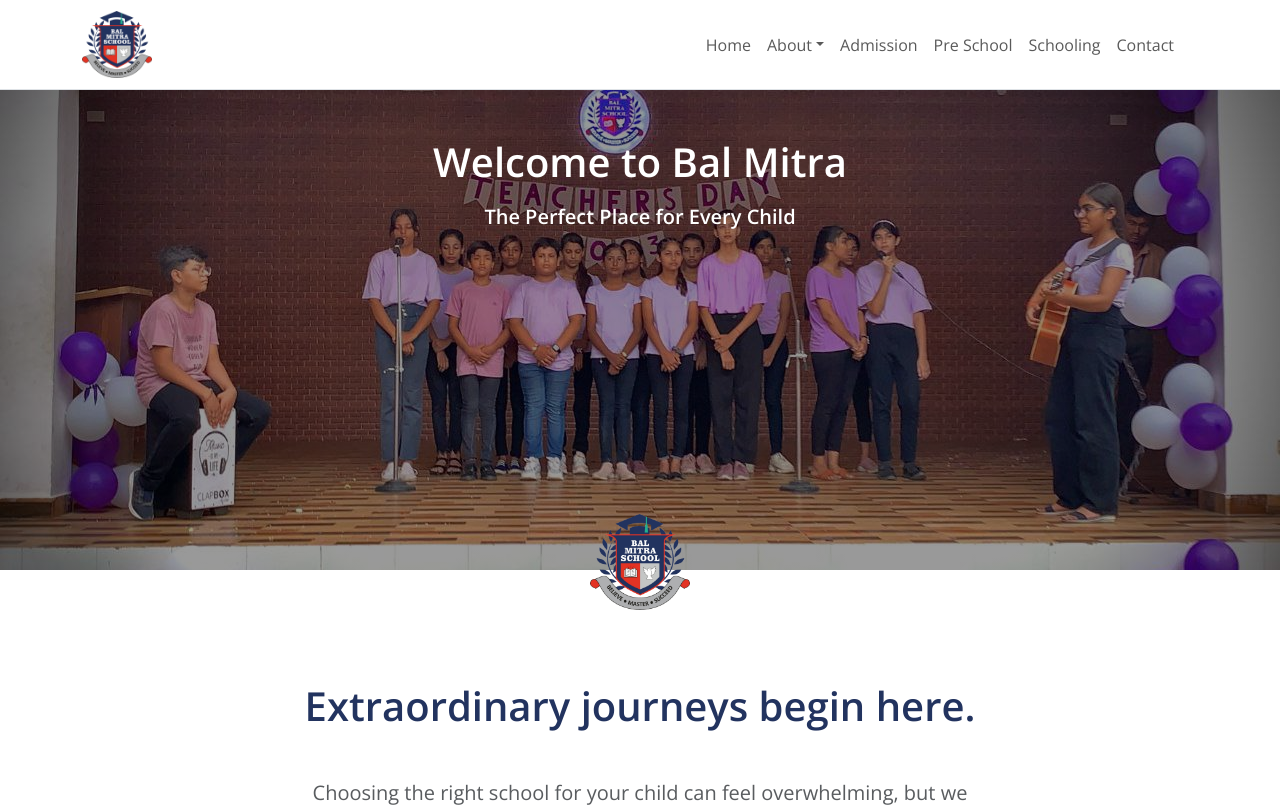
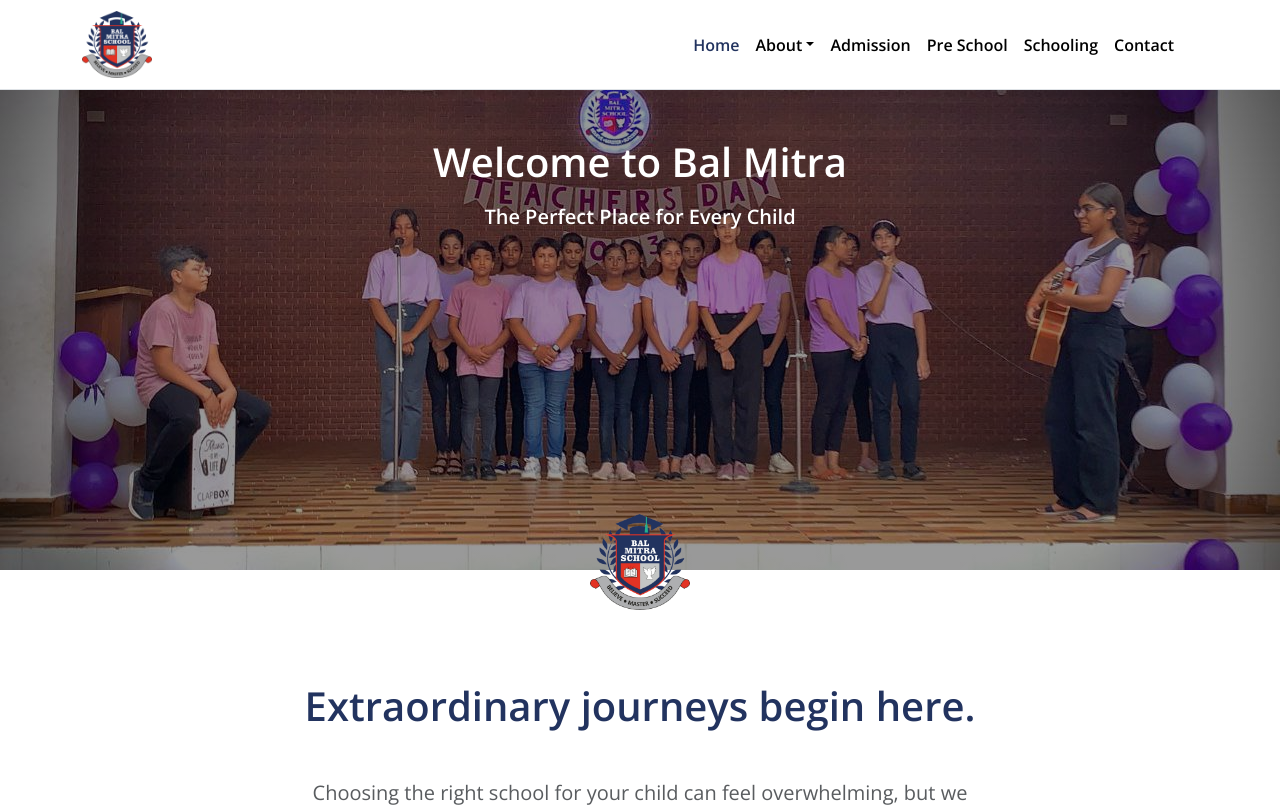
Before and after one commit to Pranjalsingh2233/Balmitra, a React (Vite) app: page / in a window 1280 px wide. Shown: the top 807 px of the page. Built offline with nearby package versions, Linux system fonts and the light colour scheme.

Commit message:
fix sidebar

```diff
--- a/src/components/Navbar.css
+++ b/src/components/Navbar.css
@@ -7,3 +7,59 @@
 .navbar-brand img {
     width: 70px;
 }
+
+.nav-link {
+    color: #000;
+}
+
+.nav-link:hover {
+    color: #22335f;
+}
+
+.dropdown-menu {
+    background-color: #22335f;
+    padding: 10px;
+    border-radius: 10px;
+}
+
+.dropdown-item:hover {
+    background-color: #fff;
+    color: #22335f !important;
+    border-radius: 5px;
+}
+
+.dropdown-item:focus {
+    color: #22335f !important;
+    background-color: #fff !important;
+    border-radius: 5px;
+}
+
+.dropdown-menu a {
+    color: #fff !important;
+}
+
+@media(max-width: 767px) {
+.sidebar {
+    background-color: #22335f;
+    color: #fff
+}
+
+.sidebar a {
+    color: #fff;
+}
+
+.sidebar a:hover {
+    color: inherit;
+}
+.sidebar a:focus {
+    color: inherit !important;
+}
+
+.sidebar .offcanvas-header {
+    border-bottom: 1px solid #fff;
+}
+
+.btn-close {
+    background-color: #fff;
+}
+}
--- a/src/components/Navbar.jsx
+++ b/src/components/Navbar.jsx
@@ -31,7 +31,7 @@
             <span class="navbar-toggler-icon"></span>
           </button>
           <div
-            class="offcanvas offcanvas-end"
+            class="offcanvas offcanvas-end sidebar"
             tabindex="-1"
             id="offcanvasNavbar"
             aria-labelledby="offcanvasNavbarLabel"
@@ -48,11 +48,13 @@
               ></button>
             </div>
             <div class="offcanvas-body">
-              <ul class="navbar-nav justify-content-end flex-grow-1 pe-3">
+              <ul class="navbar-nav justify-content-end flex-grow-1 pe-3 fw-bold">
                 <li class="nav-item">
                   <Link
                     className={
-                      location.pathname === "/" ? "nav-link text" : "nav-link"
+                      location.pathname === "/"
+                        ? "nav-link text-col"
+                        : "nav-link"
                     }
                     to="/"
                     onClick={handleClose}
@@ -62,7 +64,13 @@
                 </li>
                 <li class="nav-item dropdown">
                   <a
-                    class="nav-link dropdown-toggle"
+                    className={
+                      location.pathname === "/about/about-school" ||
+                      location.pathname === "/about/word-from-principal" ||
+                      location.pathname === "/about/balmitra-way"
+                        ? "nav-link dropdown-toggle text-col"
+                        : "nav-link dropdown-toggle"
+                    }
                     href="#"
                     role="button"
                     data-bs-toggle="dropdown"
@@ -73,7 +81,8 @@
                   <ul class="dropdown-menu">
                     <li>
                       <Link class="dropdown-item" to="/about/about-school">
-                        About Our School
+                        <i class="fa-solid fa-angles-right"></i>&nbsp; About Our
+                        School
                       </Link>
                     </li>
                     <li>
@@ -81,12 +90,14 @@
                         class="dropdown-item"
                         to="/about/word-from-principal"
                       >
-                        A Word from Our Principal
+                        <i class="fa-solid fa-angles-right"></i>&nbsp; A Word
+                        from Our Principal
                       </Link>
                     </li>
                     <li>
                       <Link class="dropdown-item" to="/about/balmitra-way">
-                        Balmitra Way
+                        <i class="fa-solid fa-angles-right"></i>&nbsp; Balmitra
+                        Way
                       </Link>
                     </li>
                   </ul>
@@ -95,8 +106,8 @@
                 <li class="nav-item">
                   <Link
                     className={
-                      location.pathname === "/preschool"
-                        ? "nav-link text"
+                      location.pathname === "/admission"
+                        ? "nav-link text-col"
                         : "nav-link"
                     }
                     to="/admission"
@@ -109,7 +120,7 @@
                   <Link
                     className={
                       location.pathname === "/preschool"
-                        ? "nav-link text"
+                        ? "nav-link text-col"
                         : "nav-link"
                     }
                     to="/preschool"
@@ -121,8 +132,8 @@
                 <li class="nav-item">
                   <Link
                     className={
-                      location.pathname === "/team"
-                        ? "nav-link text"
+                      location.pathname === "/schooling"
+                        ? "nav-link text-col"
                         : "nav-link"
                     }
                     to="/schooling"
@@ -135,7 +146,7 @@
                   <Link
                     className={
                       location.pathname === "/contact"
-                        ? "nav-link text"
+                        ? "nav-link text-col"
                         : "nav-link"
                     }
                     to="/contact"
--- a/src/pages/Contact.jsx
+++ b/src/pages/Contact.jsx
@@ -135,7 +135,8 @@
 
                   <div className="d-grid">
                     <button type="submit" className="custom-btn">
-                      Send Message
+                      Send Message &nbsp;
+                      <i class="fa-solid fa-angles-right btn-icon"></i>
                     </button>
                   </div>
                   {submitted && (
--- a/src/pages/Home.css
+++ b/src/pages/Home.css
@@ -29,6 +29,26 @@
     margin: auto;
     font-size: 1.2rem;
     border-radius: 14px;
+    position: relative;
+}
+
+.custom-btn:hover {
+    background-color: #1b294c;
+    box-shadow: 0 4px 8px rgba(0, 0, 0, 0.2);
+}
+
+.btn-icon {
+    position: absolute;
+    opacity: 0  ;
+    right: 15px;
+    top: 50%;
+    transform: translateY(-50%);
+    transition: all 0.2s ease;
+}
+
+.custom-btn:hover .btn-icon {
+    opacity: 1;
+    right: 10px;
 }
 
 .video {
@@ -39,7 +59,7 @@
 }
 
 .text-col {
-    color: #22335f;
+    color: #22335f !important;
 }
 
 hr {
--- a/src/pages/Home.jsx
+++ b/src/pages/Home.jsx
@@ -19,7 +19,7 @@
   useEffect(() => {
     const interval = setInterval(() => {
       setIndex((prev) => (prev >= 7 ? 0 : prev + 1));
-    }, 10000);
+    }, 5000);
 
     return () => clearInterval(interval);
   }, [index]);
@@ -34,9 +34,11 @@
         <img src="/logo.png" alt="student" className="fix-logo" />
       </div>
 
-      <div className="container p-md-3 mb-5">
+      <div className="container p-md-3 mb-5 down">
         <div className="row p-md-5 text-center">
-          <h2 className="fs-1 mb-5 text-col">Extraordinary journeys begin here.</h2>
+          <h2 className="fs-1 mb-5 text-col">
+            Extraordinary journeys begin here.
+          </h2>
           <div className="col-md-8 offset-md-2">
             <p className="fs-5 text-muted">
               Choosing the right school for your child can feel overwhelming,
@@ -48,14 +50,19 @@
               development because of our balanced approach to education and the
               supportive, nurturing environment we create.
             </p>
-            <button className="custom-btn">Begin Your Journey</button>
+            <button className="custom-btn">
+              Begin Your Journey &nbsp;
+              <i class="fa-solid fa-angles-right btn-icon"></i>
+            </button>
           </div>
         </div>
       </div>
 
       <div className="container p-md-3 mb-5">
         <div className="row p-md-5 text-center justify-content-center align-items-center">
-          <h2 className="fs-1 text-col">A Very Warm Welcome From Our Principal</h2>
+          <h2 className="fs-1 text-col">
+            A Very Warm Welcome From Our Principal
+          </h2>
           <div className="col-lg-6 mt-5">
             <video className="video" src="" autoPlay controls></video>
           </div>
@@ -161,7 +168,10 @@
             request a prospectus, schedule a private visit, or simply request a
             call back.
           </p>
-          <button className="custom-btn">Contact Us</button>
+          <button className="custom-btn">
+            Contact Us &nbsp;
+            <i class="fa-solid fa-angles-right btn-icon"></i>
+          </button>
         </div>
       </div>
     </>
--- a/src/pages/PreeSchool.jsx
+++ b/src/pages/PreeSchool.jsx
@@ -105,7 +105,10 @@
             request a prospectus, schedule a private visit, or simply request a
             call back.
           </p>
-          <button className="custom-btn">Contact Us</button>
+          <button className="custom-btn">
+            Contact Us &nbsp;
+            <i class="fa-solid fa-angles-right btn-icon"></i>
+          </button>
         </div>
       </div>
 
```
